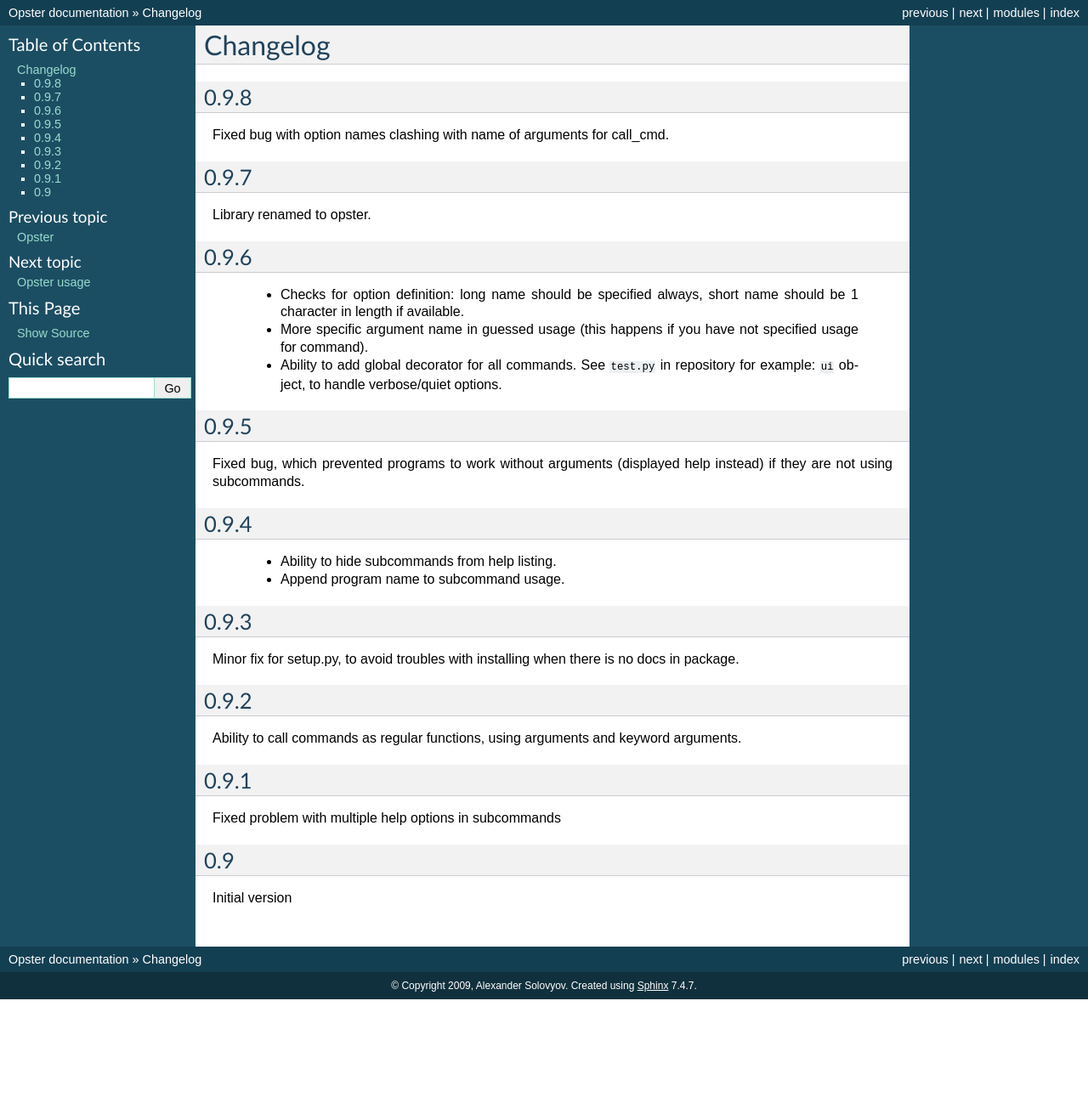
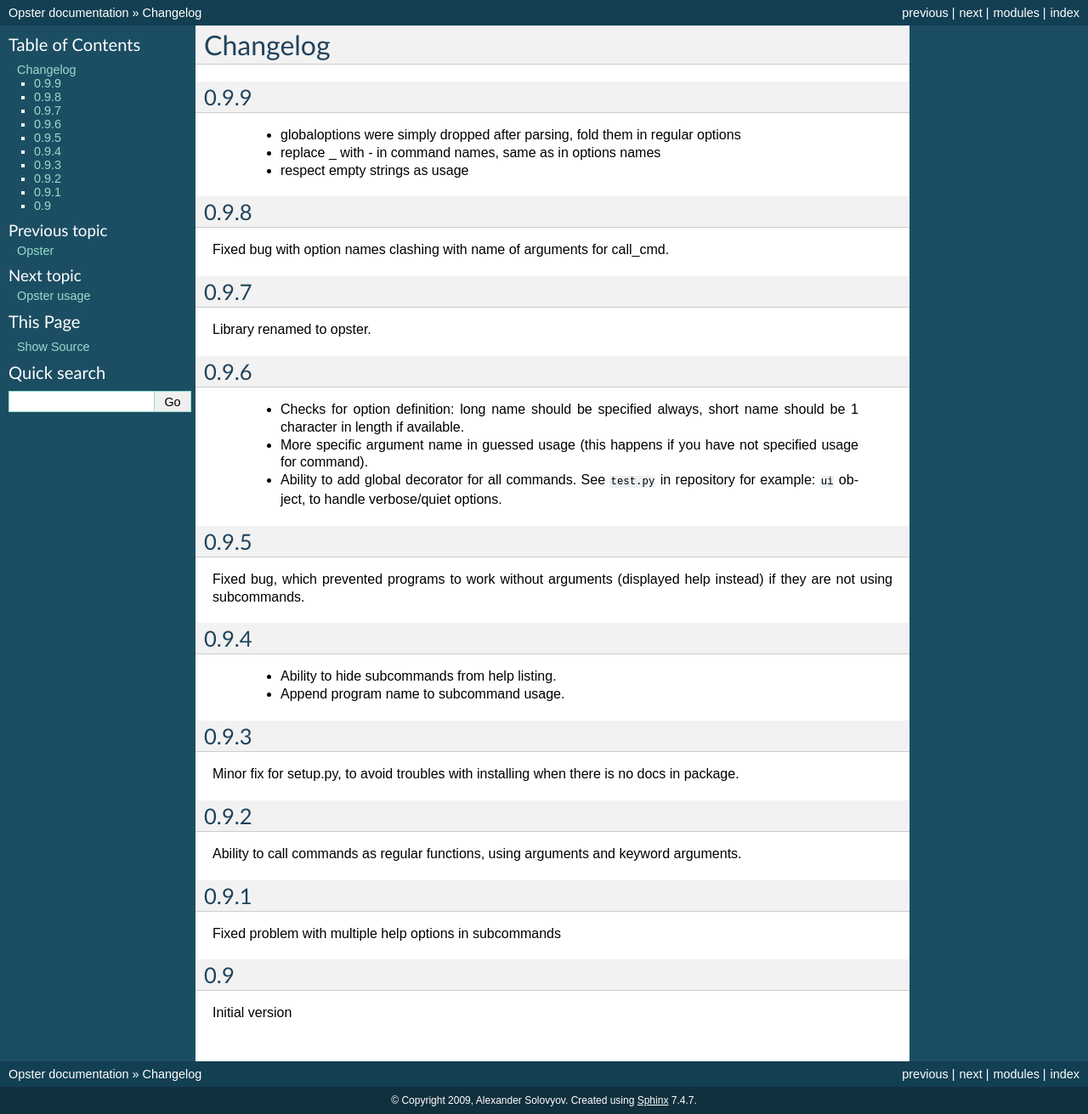
Before and after one commit to piranha/opster, a Sphinx documentation site: the page built from docs/changelog.rst, in a window 1280 px wide. Shown: the whole page at 85% size. Built offline with Sphinx 7.4.7, drawn with Linux system fonts in a browser that asks for light colours; the version number could not be read and is left out; before the commit the page ends 1176 px from its top, so only the background shows below that.

Commit message:
changelog update

```diff
--- a/docs/changelog.rst
+++ b/docs/changelog.rst
@@ -1,5 +1,11 @@
 Changelog
 ---------
+
+0.9.9
+~~~~~
+ - globaloptions were simply dropped after parsing, fold them in regular options
+ - replace _ with - in command names, same as in options names
+ - respect empty strings as usage
 
 0.9.8
 ~~~~~
```
